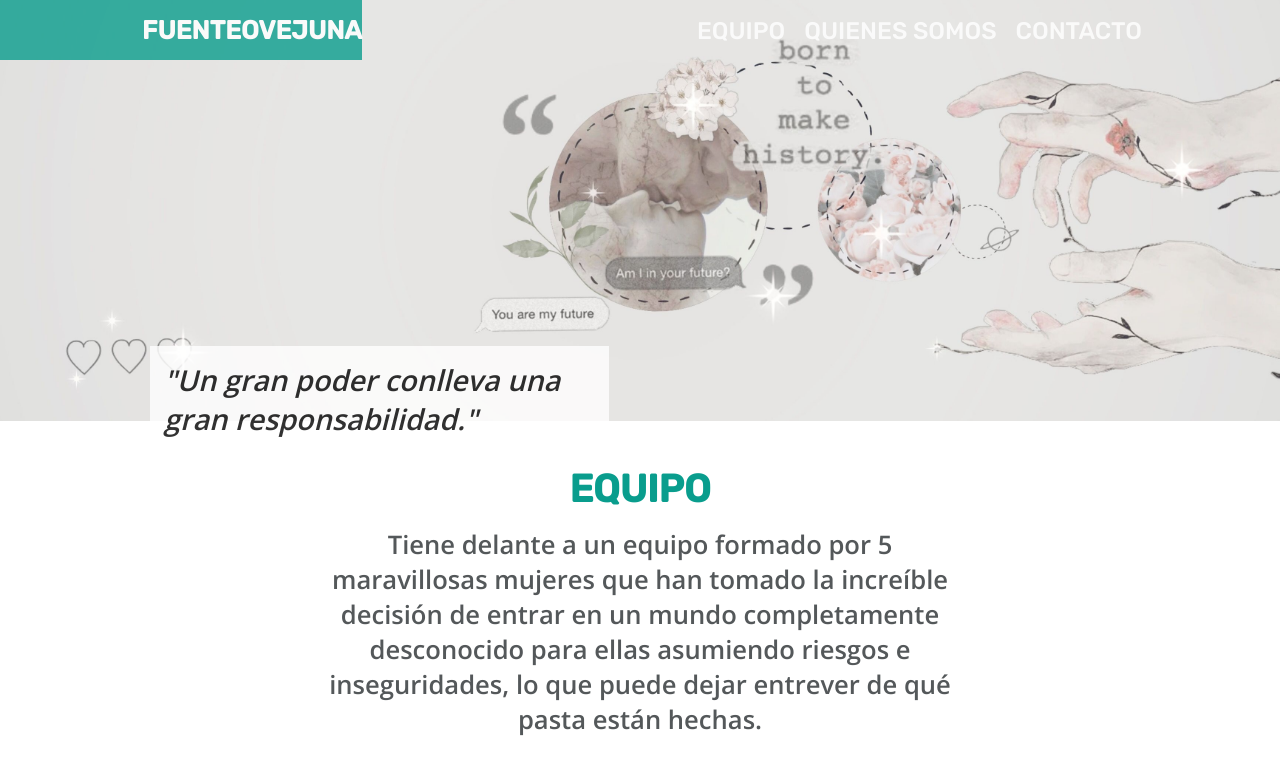
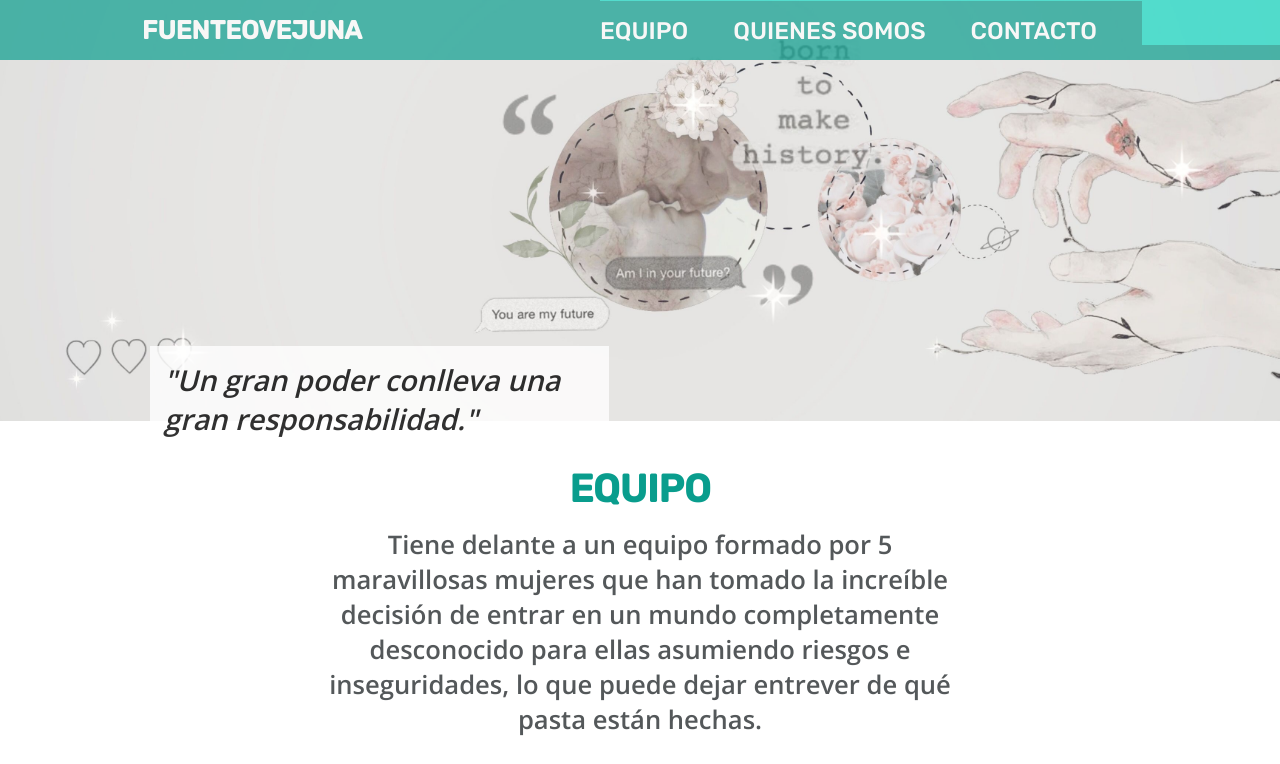
Before and after one commit to nadinestrella/proyecto-3, a website built with Vite: page src/index.html in a window 1280 px wide. Shown: the top 764 px of the page. Built offline with nearby package versions, Linux system fonts and the light colour scheme; files whose address does not match are found by name.

Commit message:
Header finish

```diff
--- a/src/scss/layout/_header.scss
+++ b/src/scss/layout/_header.scss
@@ -11,7 +11,7 @@
   display: flex;
   flex-direction: column;
   opacity: 70%;
-  width: 100%;
+  width: 100vw;
   position: fixed;
   top:0;
   z-index: 100;
@@ -46,16 +46,14 @@
   .navegation{
     flex-direction: row;
     justify-content: space-between;
-    width: 100%;
+    background-color: #099d8d;
     height: 60px;
-    background-color: var(--blue-green);
-    opacity: 80%;
   }
   .navegation h1{
     padding-left: 45px;
   }
-  .header2{
-    background-color: var(--blue-green);
+  .header2 nav{
+    background-color:  #099d8d;
     justify-content: end;
     gap: 19px;
     padding-right: 45px;
```
Also changed, not shown: src/partials/header.html (+3 -3 lines).
